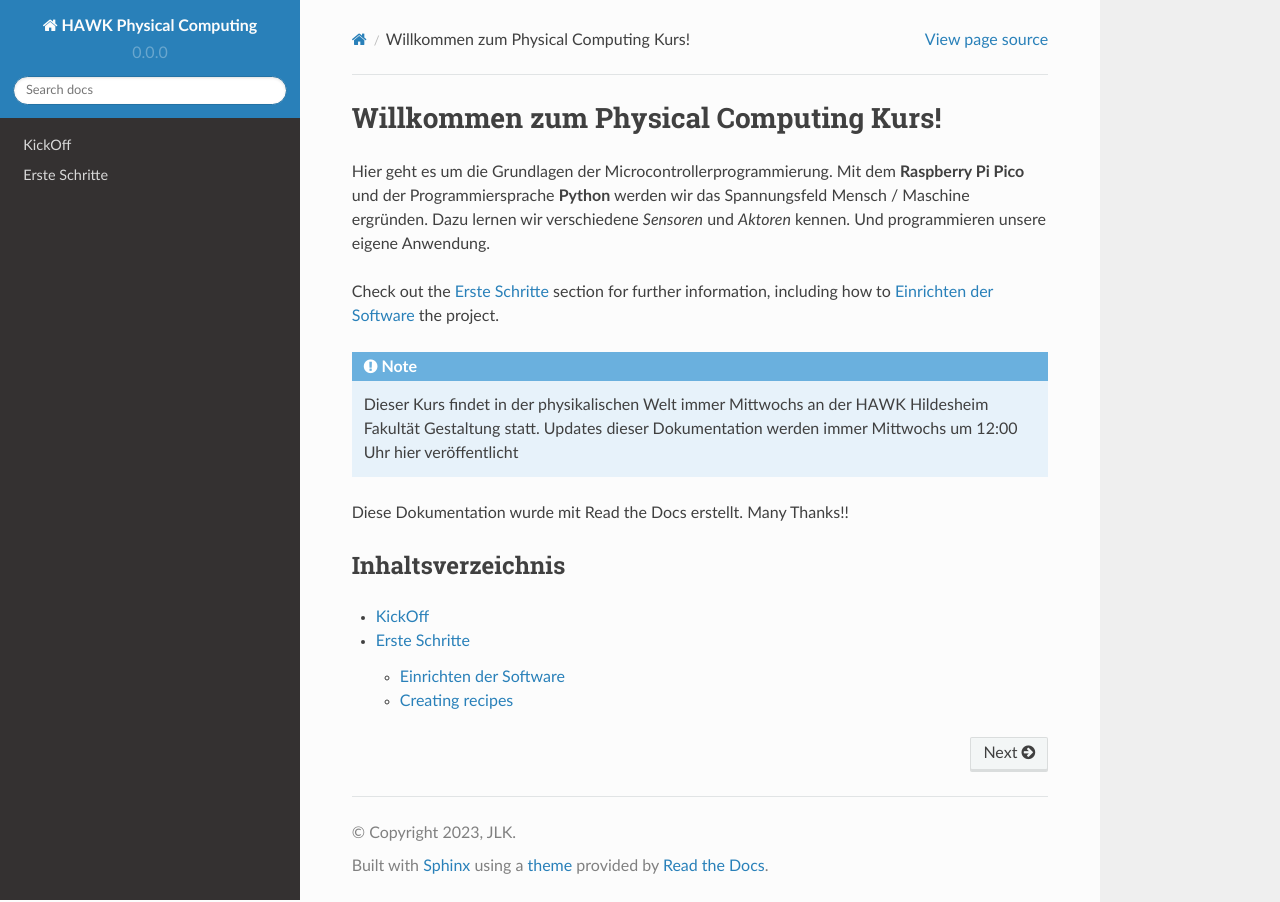
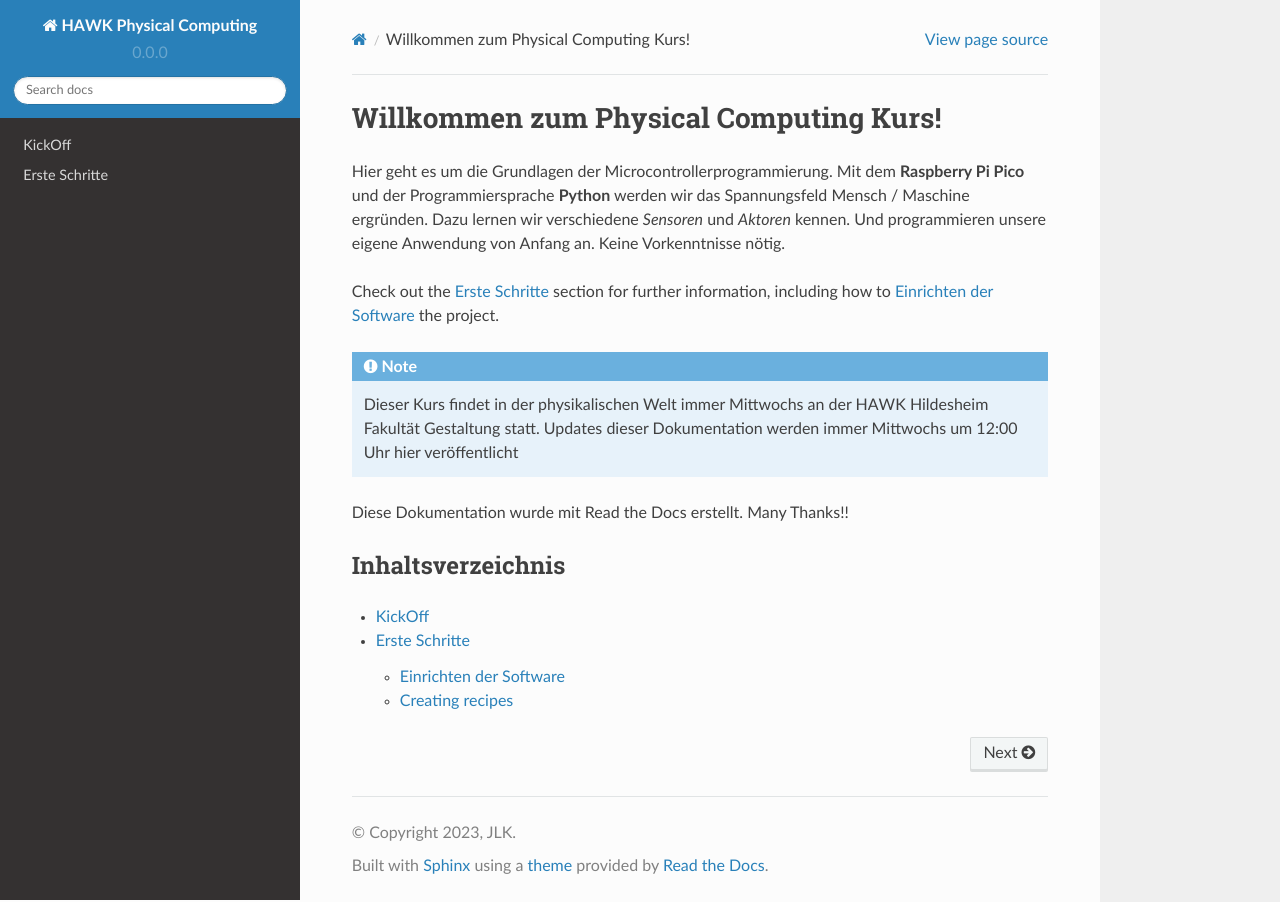
Before and after one commit to HAWK-Computing/physicalcomputing, a Sphinx documentation site: the page built from docs/source/index.rst, in a window 1280 px wide. Built offline with Sphinx 7.4.7 and the Read the Docs theme 2.0.0, drawn with Linux system fonts in a browser that asks for light colours.

Commit message:
Update index.rst

```diff
--- a/docs/source/index.rst
+++ b/docs/source/index.rst
@@ -3,7 +3,7 @@ Willkommen zum Physical Computing Kurs!
 
 Hier geht es um die Grundlagen der Microcontrollerprogrammierung.
 Mit dem **Raspberry Pi Pico** und der Programmiersprache **Python** werden wir das Spannungsfeld Mensch / Maschine ergründen.
-Dazu lernen wir verschiedene *Sensoren* und *Aktoren* kennen. Und programmieren unsere eigene Anwendung.
+Dazu lernen wir verschiedene *Sensoren* und *Aktoren* kennen. Und programmieren unsere eigene Anwendung von Anfang an. Keine Vorkenntnisse nötig.
 
 Check out the :doc:`ErsteSchritte` section for further information, including
 how to :ref:`installation` the project.
```
